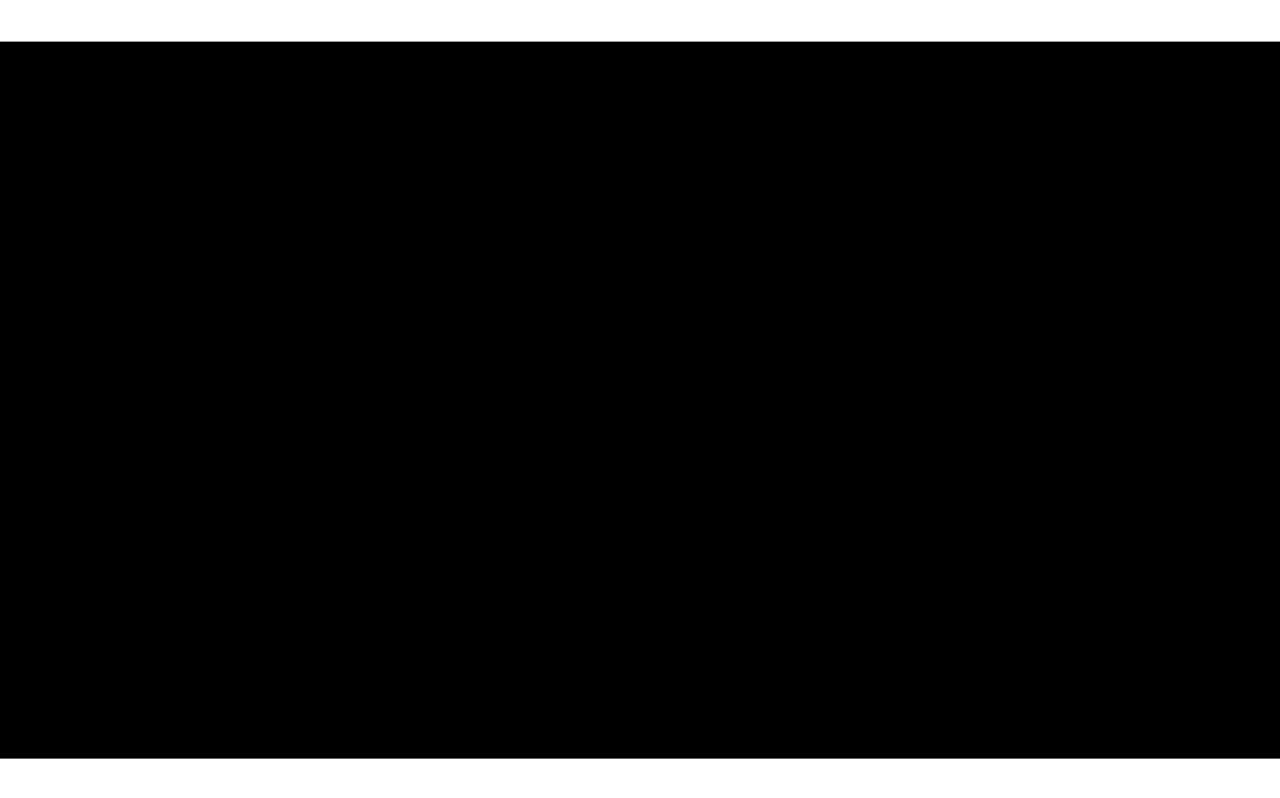
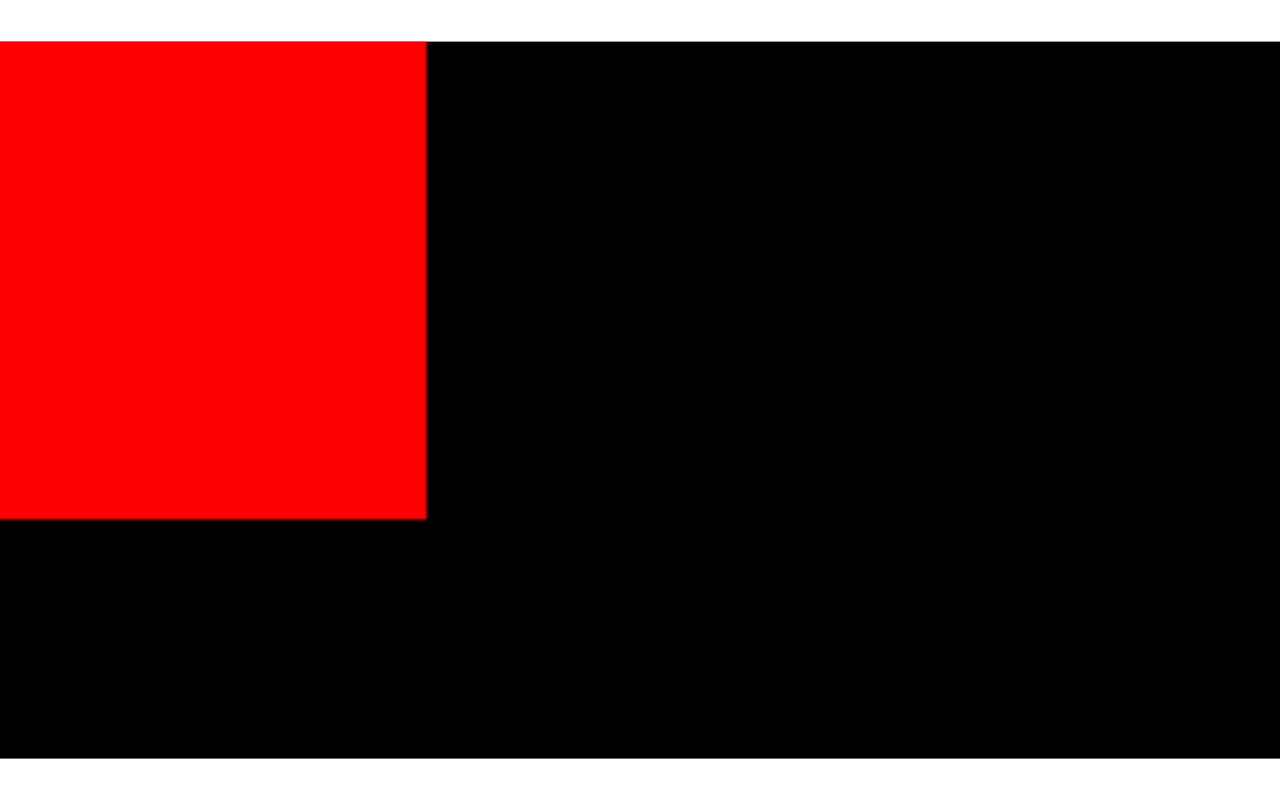
Before and after one commit to Gabrielhvcardoso/meynyak, a Next.js app: page / in a window 1280 px wide. Built offline with nearby package versions, Linux system fonts and the light colour scheme.

Commit message:
feat: Game as Singleton

```diff
--- /dev/null
+++ b/src/core/game.ts
@@ -0,0 +1,26 @@
+export class Game {
+    private static gameInstance: Game;
+
+    public canvas: HTMLCanvasElement;
+    public ctx: CanvasRenderingContext2D;
+
+    private constructor(canvas: HTMLCanvasElement) {
+        this.canvas = canvas;
+        this.ctx = canvas.getContext("2d") as CanvasRenderingContext2D;
+        this.init();
+    }
+
+    public static getInstance(canvas: HTMLCanvasElement): Game {
+        if (this.gameInstance) return this.gameInstance;
+        const game = new Game(canvas);
+        this.gameInstance = game;
+        return game;
+    }
+
+    //
+
+    private init(): void {
+        this.ctx.fillStyle = 'red';
+        this.ctx.fillRect(0, 0, 100, 100);
+    }
+}
--- a/src/pages/index.tsx
+++ b/src/pages/index.tsx
@@ -1,4 +1,14 @@
+import { Game } from "@/core/game";
+import { useEffect, useState } from "react";
+
 export default function Home() {
+  const [game, setGame] = useState<Game>();
+
+  useEffect(() => {
+    const canvas = document.getElementById("game") as HTMLCanvasElement;
+    setGame(Game.getInstance(canvas));
+  }, []);
+
   return (
     <canvas id="game"></canvas>
   );
```
